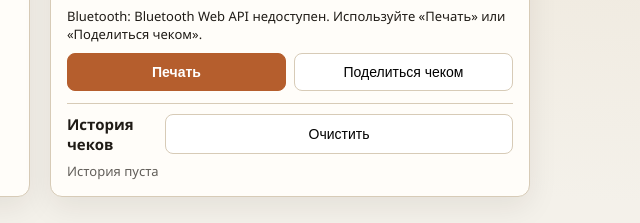
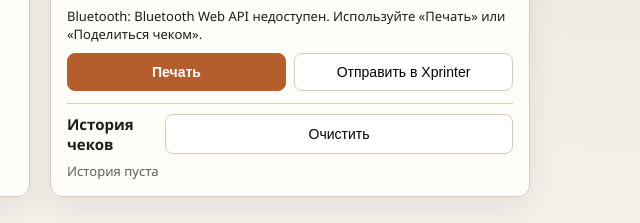
Before and after one commit to olegmilan2/print, an Electron app: page index.html in a window 1200 px wide. Shown: the part 445-668 px from the top of the page, 560-1200 px from the left. Drawn offline with Linux system fonts and the light colour scheme.

Commit message:
chore: relabel share action to send receipt to Xprinter

```diff
--- a/index.html
+++ b/index.html
@@ -151,11 +151,11 @@
       <p id="bt-status" style="margin: 10px 0 0; font-size: 13px;">Bluetooth: не подключен</p>
       <div class="actions" style="margin-top: 10px;">
         <button id="print" class="btn-accent">Печать</button>
-        <button id="share">Поделиться чеком</button>
+        <button id="share">Отправить в Xprinter</button>
         <button id="bt-connect">Подключить Bluetooth</button>
         <button id="bt-print" class="btn-accent">Печать по Bluetooth</button>
       </div>
-      <p id="share-hint" style="margin: 8px 0 0; font-size: 13px; display:none;">Для iPhone: нажмите «Поделиться чеком» и выберите приложение принтера.</p>
+      <p id="share-hint" style="margin: 8px 0 0; font-size: 13px; display:none;">Для iPhone: нажмите «Отправить в Xprinter» и выберите приложение Xprinter в меню Поделиться.</p>
       <div class="history">
         <div class="actions" style="margin-bottom: 8px;">
           <h3 style="margin:0; align-self:center;">История чеков</h3>
```
